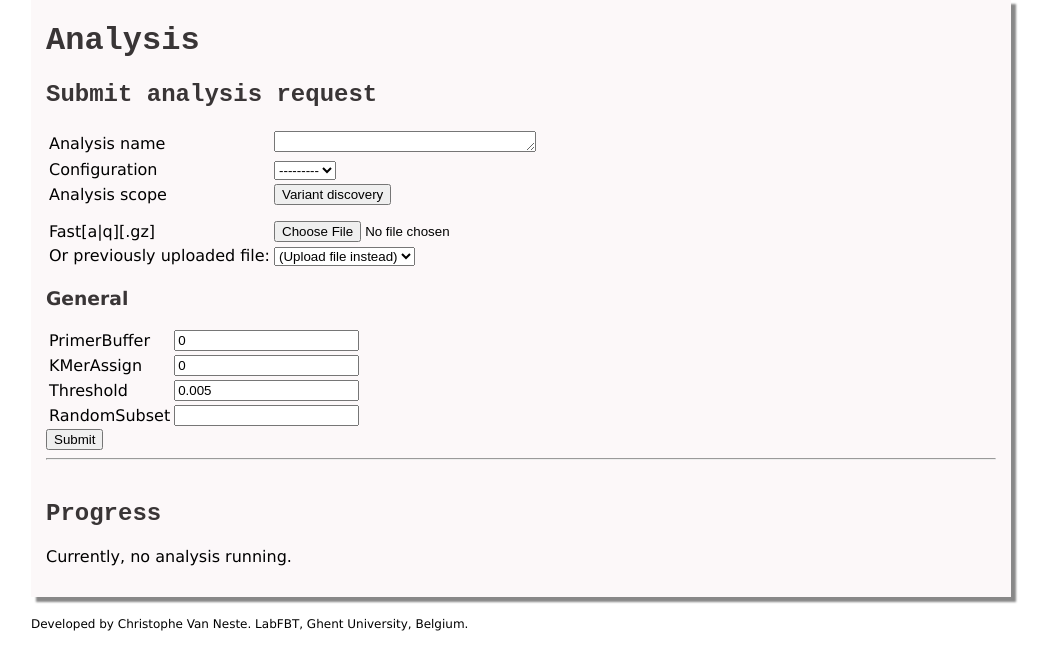
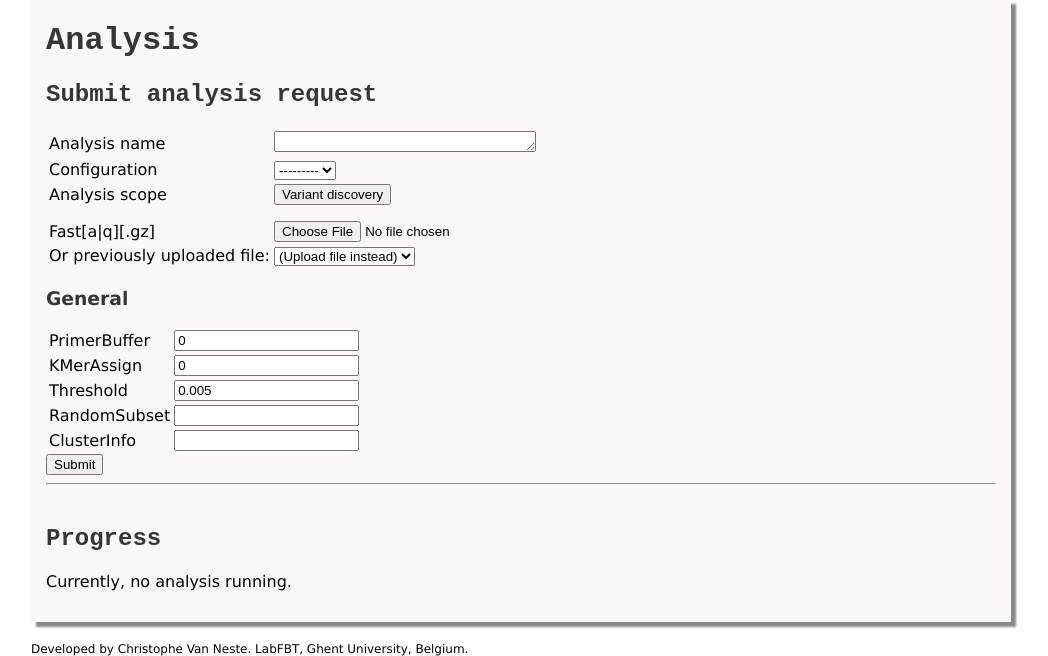
Before and after one commit to beukueb/myflq, a Django app: page /myflq/analysis/ in a window 1280 px wide. Shown: the part 201-857 px from the top of the page, without its empty margins (119-1167 px from the left). Before the commit the page ends 832 px from the top, so only its background shows below. Run offline with Django 3.2, Linux system fonts and the light colour scheme; the visitor is signed in with stand-in values (Sample User, id 1); data that the repository does not hold is empty; parts of the project's set-up code (start-up, migrations or seed data) failed here and were passed over; some libraries are stand-ins or nearby versions.

Commit message:
clusterinfo option visible again, for disabling in low quality analysis.
TOTO consider making one option: Low/good quality analysis, that in case of low quality allows for kmerassign and disables clusterinfo

```diff
--- a/src/MyFLsite/myflq/templates/myflq/analysis.html
+++ b/src/MyFLsite/myflq/templates/myflq/analysis.html
@@ -59,7 +59,6 @@ function changeAim() {
         <p style="display:none;">
 	  {{ analysisform.flankOut }}
 	  {{ analysisform.negativeReadsFilter }}
-	  {{ analysisform.clusterInfo }}
 	</p>
 
         <div style="float:left;">
@@ -76,6 +75,9 @@ function changeAim() {
             <td>{{ analysisform.threshold }}</td></tr>
             <tr><td><label class="helponhover" for="{{ analysisform.randomSubset.id_for_label }}">{{ analysisform.randomSubset.label }}</label>
  <span class="helptext">{{ analysisform.randomSubset.help_text }}</span></td>
+            <td>{{ analysisform.randomSubset }}</td></tr>
+            <tr><td><label class="helponhover" for="{{ analysisform.clusterInfo.id_for_label }}">{{ analysisform.clusterInfo.label }}</label>
+ <span class="helptext">{{ analysisform.clusterInfo.help_text }}</span></td>
             <td>{{ analysisform.randomSubset }}</td></tr>
             </table>
         </div>
```
